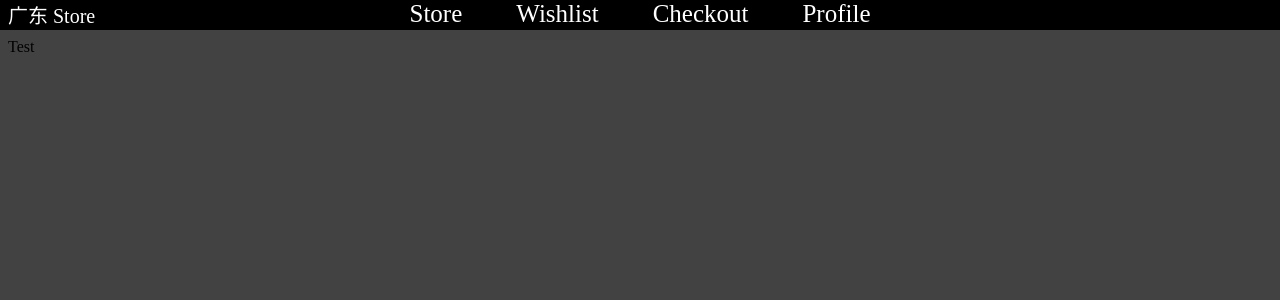
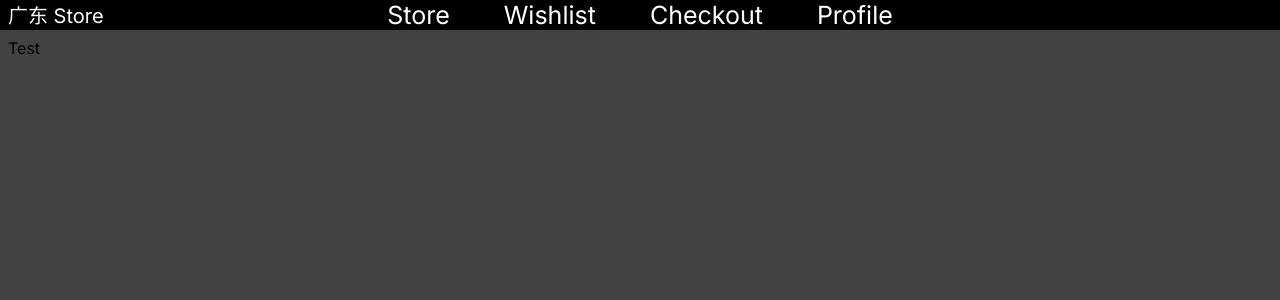
Before and after one commit to dylanguo0/guangdong_store, a Flask app: page /login in a window 1280 px wide. Shown: the top 300 px of the page. Run offline with Flask 3, Linux system fonts and the light colour scheme.

Commit message:
Created a header for the store and added fonts

```diff
--- a/website/static/styles.css
+++ b/website/static/styles.css
@@ -1,14 +1,19 @@
+@import url(https://fonts.googleapis.com/css?family=Inter);
+@import url(https://fonts.googleapis.com/css?family=Arvo);
+
 body {
     background-color: #424242;
 }
 
 header {
+    font-family: 'Inter';
     position: absolute;
     color: white;
     font-size: 20px;
 }
 
 a {
+    font-family: 'Inter';
     margin-left: 25px;
     margin-right: 25px;
     text-decoration: none;
@@ -23,11 +28,23 @@ nav {
     height: 30px;
 }
 
+h1 {
+    font-family: 'Arvo';
+    font-size: 50px;
+    text-align: center;
+    color: white;
+}
+
+p {
+    font-family: 'Inter';
+}
+
 img {
     width: 150px;
 }
 
 button {
+    font-family: 'Inter';
     width: 150px;
     height: 25px;
     border-width: 0;
--- a/website/templates/store.html
+++ b/website/templates/store.html
@@ -1,6 +1,6 @@
 {% extends "layout.html" %}
 {% block body %}
-
+<h1>Store</h1>
 <!-- Loop to display every product and its image -->
 <div class="product-grid">
 {% for product in database['products'] %}
```
